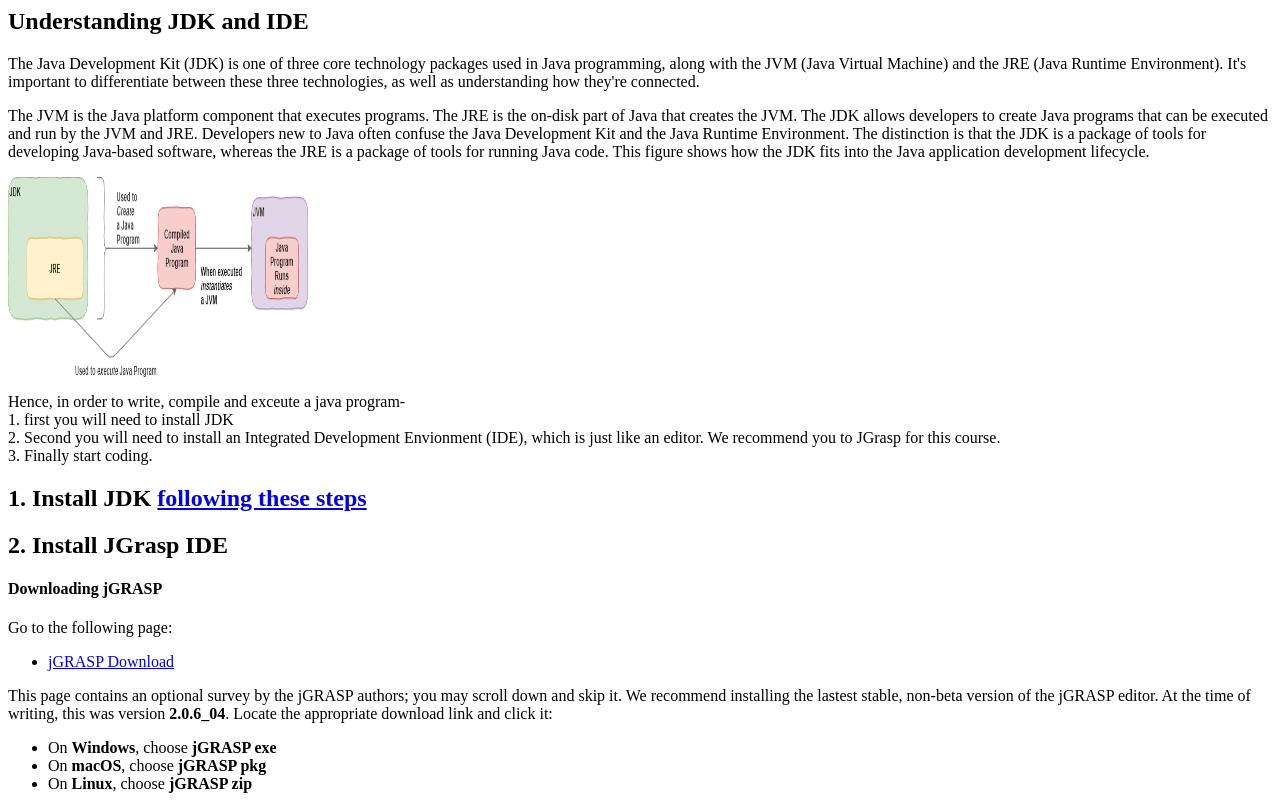
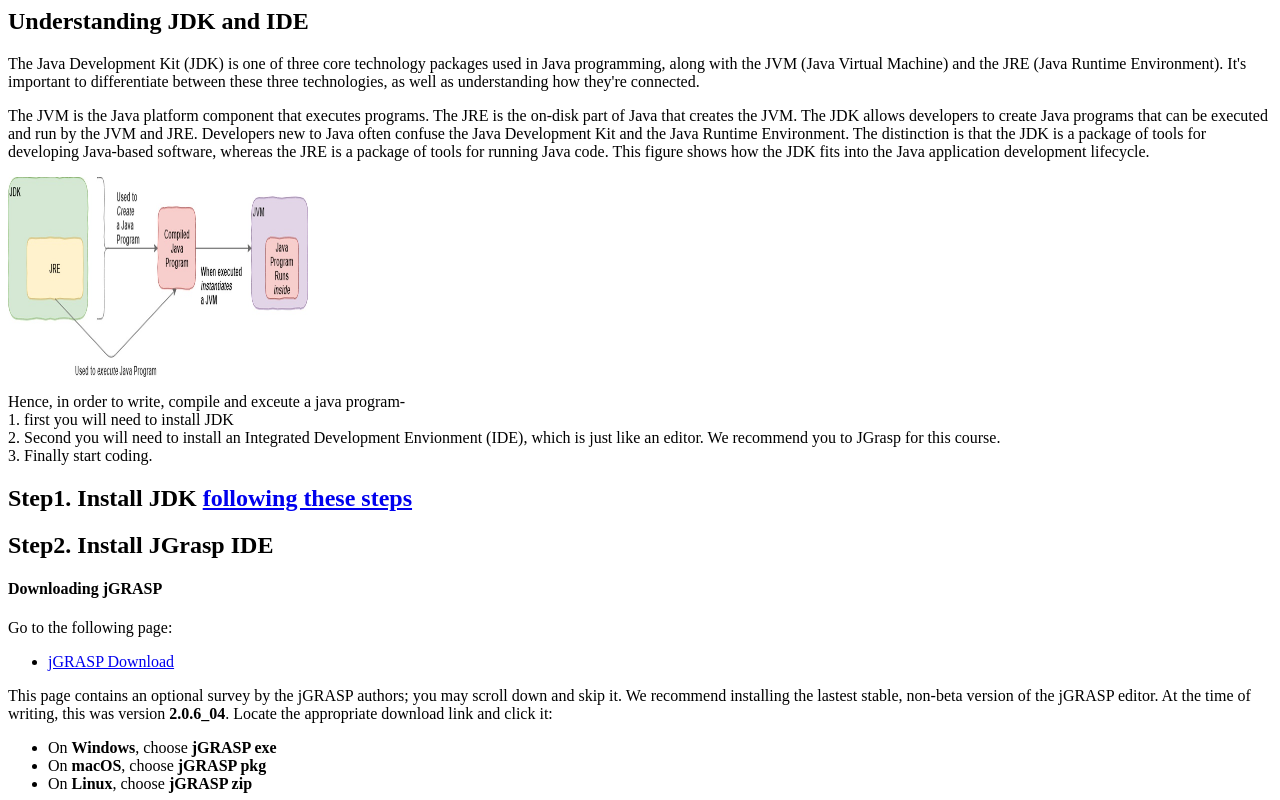
Before and after one commit to farahman/farahman.github.io, a website: page Setup.html in a window 1280 px wide. Shown: the top 800 px of the page. Drawn offline with Linux system fonts and the light colour scheme.

Commit message:
Update Setup.html

```diff
--- a/Setup.html
+++ b/Setup.html
@@ -17,9 +17,9 @@ Developers new to Java often confuse the Java Development Kit and the Java Runti
   2. Second you will need to install an Integrated Development Envionment (IDE), which is just like an editor. We recommend you to JGrasp for this course.</br>
   3. Finally start coding.
 
-<h2> 1. Install JDK <a href="https://farahman.github.io/jdk.html">following these steps</a> </h2>
+<h2> Step1. Install JDK <a href="https://farahman.github.io/jdk.html">following these steps</a> </h2>
 
-<h2> 2. Install JGrasp IDE</he>
+<h2> Step2. Install JGrasp IDE</he>
 
 <h4 id="downloading-jgrasp">Downloading jGRASP</h4>
 <p>Go to the following page:</p>
```
